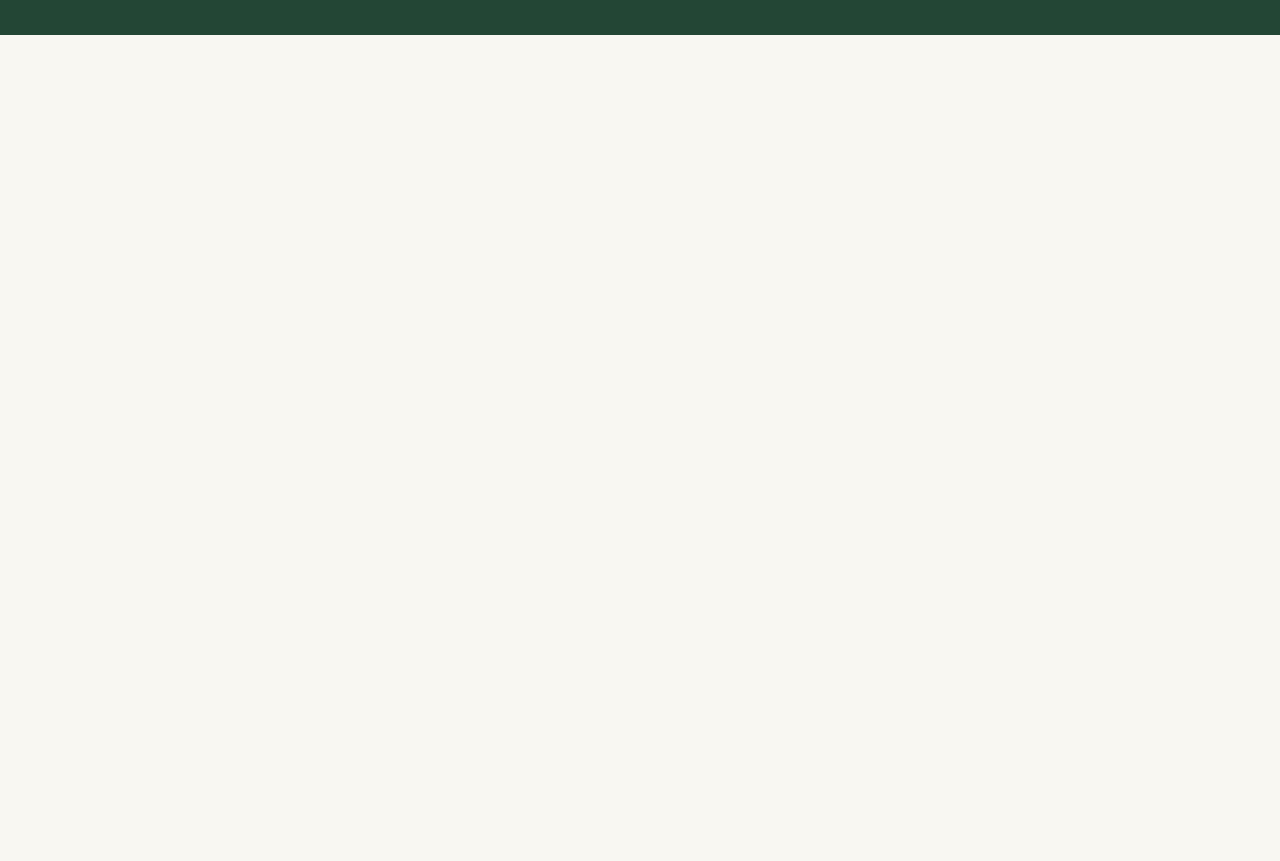
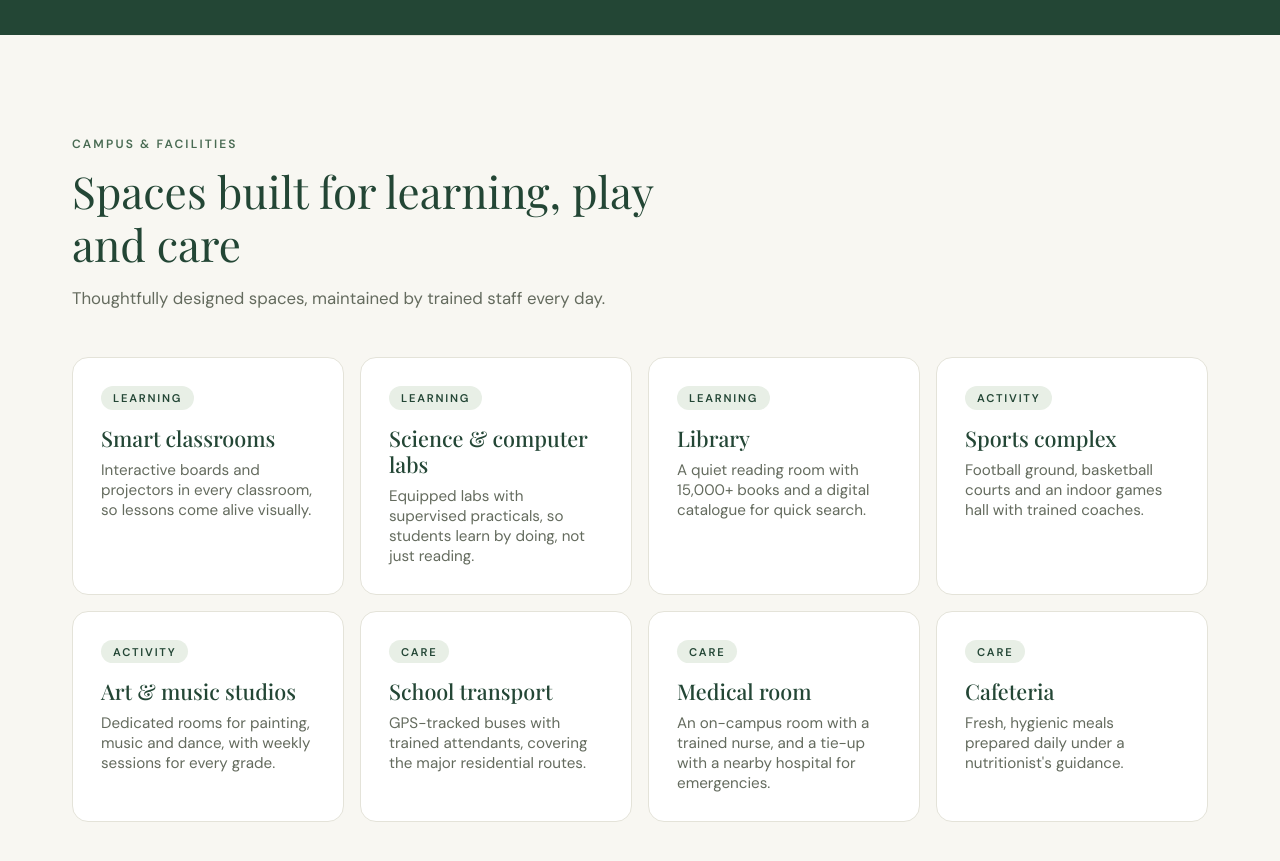
Before and after one commit to mayaswami/eakpustak-admissions, a React (Vite) app: page / in a window 1280 px wide. Shown: the part 2980-3841 px from the top of the page. Before the commit the page ends 3015 px from the top, so only its background shows below. Built offline with nearby package versions, Linux system fonts and the light colour scheme.

Commit message:
feat: add facilities section

```diff
--- a/src/App.jsx
+++ b/src/App.jsx
@@ -3,6 +3,7 @@ import Hero from "./components/Hero";
 import WhyChoose from "./components/WhyChoose";
 import Programs from "./components/Programs";
 import Highlights from "./components/Highlights";
+import Facilities from "./components/Facilities";
 
 function App() {
   return (
@@ -13,6 +14,7 @@ function App() {
         <WhyChoose />
         <Programs />
         <Highlights />
+        <Facilities />
       </main>
     </>
   );
--- /dev/null
+++ b/src/components/Facilities.css
@@ -0,0 +1,66 @@
+.facilities {
+  max-width: 1200px;
+  margin: 0 auto;
+  padding: 4rem 1.25rem;
+  border-top: 1px solid var(--color-border);
+}
+
+/* Mobile: 1card per row */
+.facilities-grid {
+  display: grid;
+  grid-template-columns: 1fr;
+  gap: 1rem;
+  margin: 0;
+  padding: 0;
+  list-style: none;
+}
+
+.facility-card {
+  padding: 1.75rem;
+  border: 1px solid var(--color-border);
+  border-radius: 16px;
+  background: #fff;
+}
+
+.facility-card__category {
+  display: inline-block;
+  margin-bottom: 1rem;
+  padding: 0.3rem 0.75rem;
+  border-radius: 999px;
+  background: #e8efe6;
+  font-size: 0.7rem;
+  font-weight: 600;
+  letter-spacing: 0.16em;
+  text-transform: uppercase;
+  color: var(--color-forest);
+}
+
+.facility-card h3 {
+  margin: 0 0 0.5rem;
+  font-size: 1.35rem;
+  font-weight: 500;
+}
+
+.facility-card p {
+  margin: 0;
+  font-size: 0.95rem;
+  color: var(--color-muted);
+}
+
+/* Tablet: 2 cards per row */
+@media (min-width: 640px) {
+  .facilities-grid {
+    grid-template-columns: repeat(2, 1fr);
+  }
+}
+
+/* Desktop: 4 cards per row, so 8 items make 2 rows */
+@media (min-width: 1024px) {
+  .facilities {
+    padding: 6rem 2rem;
+  }
+
+  .facilities-grid {
+    grid-template-columns: repeat(4, 1fr);
+  }
+}
--- /dev/null
+++ b/src/components/Facilities.jsx
@@ -0,0 +1,28 @@
+import { facilities } from "../data/facilities";
+import "./Facilities.css";
+
+function Facilities() {
+  return (
+    <section id="facilities" className="facilities">
+      <div className="section-header">
+        <p className="eyebrow">CAMPUS & FACILITIES</p>
+        <h2>Spaces built for learning, play and care</h2>
+        <p className="section-intro">
+          Thoughtfully designed spaces, maintained by trained staff every day.
+        </p>
+      </div>
+
+      <ul className="facilities-grid">
+        {facilities.map((item) => (
+          <li key={item.id} className="facility-card">
+            <span className="facility-card__category">{item.category}</span>
+            <h3>{item.title}</h3>
+            <p>{item.text}</p>
+          </li>
+        ))}
+      </ul>
+    </section>
+  );
+}
+
+export default Facilities;
--- /dev/null
+++ b/src/data/facilities.js
@@ -0,0 +1,50 @@
+export const facilities = [
+    {
+        id: "smart-classrooms",
+        category: "Learning",
+        title: "Smart classrooms",
+        text: "Interactive boards and projectors in every classroom, so lessons come alive visually.",
+    },
+    {
+        id: "labs",
+        category: "Learning",
+        title: "Science & computer labs",
+        text: "Equipped labs with supervised practicals, so students learn by doing, not just reading.",
+    },
+    {
+        id: "library",
+        category: "Learning",
+        title: "Library",
+        text: "A quiet reading room with 15,000+ books and a digital catalogue for quick search.",
+    },
+    {
+        id: "sports",
+        category: "Activity",
+        title: "Sports complex",
+        text: "Football ground, basketball courts and an indoor games hall with trained coaches.",
+    },
+    {
+        id: "arts",
+        category: "Activity",
+        title: "Art & music studios",
+        text: "Dedicated rooms for painting, music and dance, with weekly sessions for every grade.",
+    },
+    {
+        id: "transport",
+        category: "Care",
+        title: "School transport",
+        text: "GPS-tracked buses with trained attendants, covering the major residential routes.",
+    },
+    {
+        id: "medical",
+        category: "Care",
+        title: "Medical room",
+        text: "An on-campus room with a trained nurse, and a tie-up with a nearby hospital for emergencies.",
+    },
+    {
+        id: "cafeteria",
+        category: "Care",
+        title: "Cafeteria",
+        text: "Fresh, hygienic meals prepared daily under a nutritionist's guidance.",
+    },
+];
```
